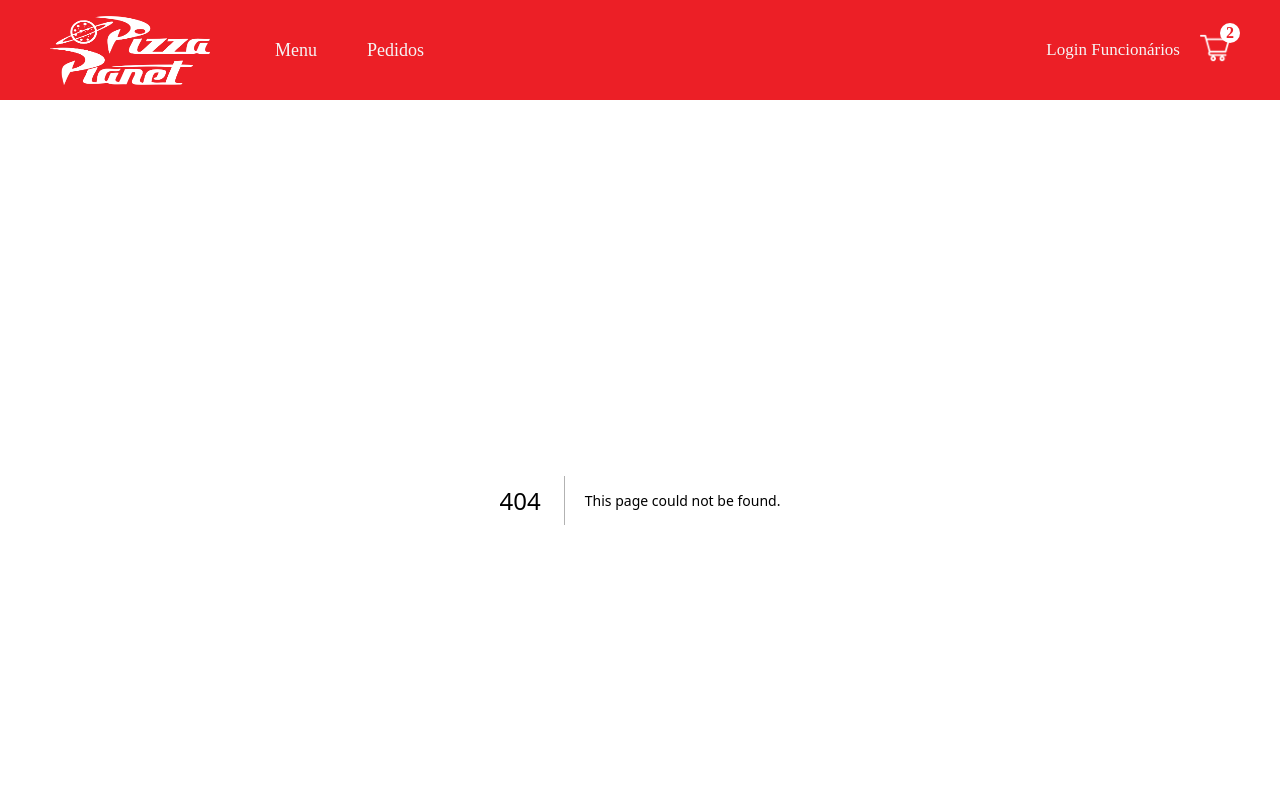
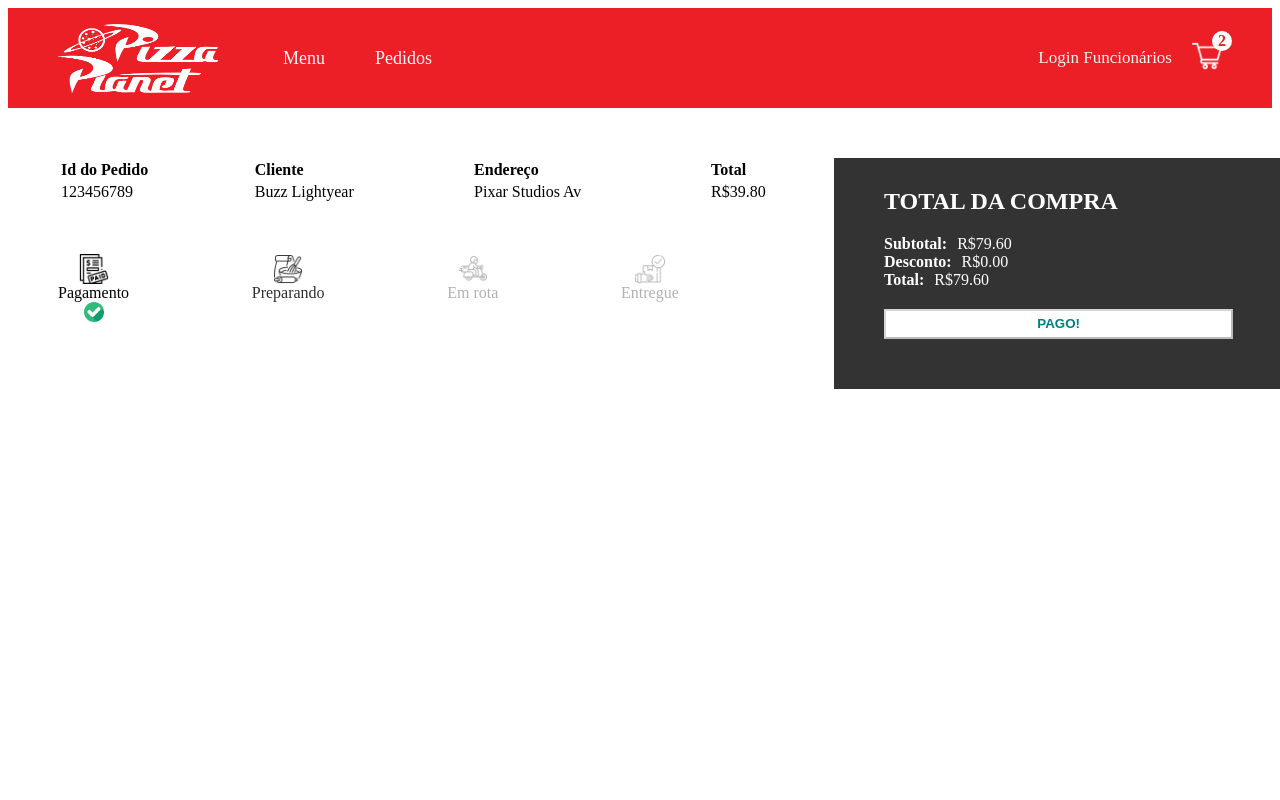
Before and after one commit to ninaduartes/RestaurantePedido, a Next.js app: page /orders/1 in a window 1280 px wide. Before the commit this address had no page. Shown: the top 800 px of the page. Built offline with nearby package versions, Linux system fonts and the light colour scheme.

Commit message:
Adicição Order

```diff
--- a/components/Layout.jsx
+++ b/components/Layout.jsx
@@ -6,7 +6,7 @@
         <>
             <Navbar/>
             {children}
-            <Footer/>
+            {/* <Footer/> */}
         </>
     )
 }
--- /dev/null
+++ b/pages/orders/[id].jsx
@@ -0,0 +1,97 @@
+import styles from "../../styles/Order.module.css"
+import Image from "next/image";
+
+const Order = () => {
+    const status = 0
+    const statusClass = (index)=>{
+        if(index-status <1) return styles.done
+        if(index-status === 1) return styles.inProgress
+        if(index-status >1) return styles.undone
+    }
+
+    return(
+        <div className={styles.container}>
+            <div className={styles.left}>
+                <div className={styles.row}>
+                <table className={styles.table}>
+          <tr className={styles.trTitle}>
+            <th>Id do Pedido</th>
+            <th>Cliente</th>
+            <th>Endereço</th>
+            <th>Total</th>
+          </tr>
+          <tr className={styles.tr}>
+            <td>
+              <span className={styles.id}>123456789</span>
+            </td>
+            <td>
+              <span className={styles.name}>
+                Buzz Lightyear
+              </span>
+            </td>
+            <td>
+              <span className={styles.addres}>Pixar Studios Av</span>
+            </td>
+            <td>
+              <span className={styles.total}>R$39.80</span>
+            </td>
+          </tr>
+        </table>
+                </div>
+                <div className={styles.row}>
+                    <div className={statusClass(0)}>
+                        <Image src="/img/paid.png" width={30} height={30} alt=""/>
+                        <span>Pagamento</span>
+                        <div className={styles.checkedIcon}>
+                            <Image className={styles.checkedIcon} src="/img/checked.png" width={20} height={20} alt=""/>
+                        </div>
+                    </div>
+
+                    <div className={statusClass(1)}>
+                        <Image src="/img/bake.png" width={30} height={30} alt=""/>
+                        <span>Preparando</span>
+                        <div className={styles.checkedIcon}>
+                            <Image className={styles.checkedIcon} src="/img/checked.png" width={20} height={20} alt=""/>
+                        </div>
+                    </div>
+
+                    <div className={statusClass(2)}>
+                        <Image src="/img/bike.png" width={30} height={30} alt=""/>
+                        <span>Em rota</span>
+                        <div className={styles.checkedIcon}>
+                            <Image className={styles.checkedIcon} src="/img/checked.png" width={20} height={20} alt=""/>
+                        </div>
+                    </div>
+
+                    <div className={statusClass(3)}>
+                        <Image src="/img/delivered.png" width={30} height={30} alt=""/>
+                        <span>Entregue</span>
+                        <div className={styles.checkedIcon}>
+                            <Image className={styles.checkedIcon} src="/img/checked.png" width={20} height={20} alt=""/>
+                        </div>
+                    </div>
+
+                </div>
+            </div>
+
+            <div className={styles.right}>
+            <div className={styles.wrapper}>
+                <h2 className={styles.title}>TOTAL DA COMPRA</h2>
+                <div className={styles.totalText}>
+                    <b className={styles.totalTextTitle}>Subtotal:</b>R$79.60
+          </div>
+          <div className={styles.totalText}>
+            <b className={styles.totalTextTitle}>Desconto:</b>R$0.00
+          </div>
+          <div className={styles.totalText}>
+            <b className={styles.totalTextTitle}>Total:</b>R$79.60
+          </div>
+          <button disabled className={styles.button}>PAGO!</button>
+        </div>
+            </div>
+
+        </div>
+    );
+};
+
+export default Order
--- a/styles/Footer.module.css
+++ b/styles/Footer.module.css
@@ -1,8 +1,7 @@
 .container{
     height: calc(20vh - 20px);
     background-color: #ec1f26;
-    display: flex;
-
+    display: fixed;
 }
 
 .item{
--- /dev/null
+++ b/styles/Order.module.css
@@ -0,0 +1,82 @@
+.container {
+    padding: 50px;
+    display: flex;
+  }
+
+  .left {
+    flex: 2;
+  }
+
+  .table {
+    width: 100%;
+    text-align: left;
+    margin-bottom: 50px;
+  }
+
+  .row:last-child {
+    width: 80%;
+    display: flex;
+    justify-content: space-between;
+  }
+
+  .done {
+    display: flex;
+    flex-direction: column;
+    align-items: center;
+  }
+
+  .inProgress {
+    display: flex;
+    flex-direction: column;
+    align-items: center;
+    animation: inProgress 1s ease infinite alternate;
+  }
+
+  @keyframes inProgress {
+    from {
+      opacity: 0;
+    }
+    to {
+      opacity: 1;
+    }
+  }
+
+  .undone {
+    display: flex;
+    flex-direction: column;
+    align-items: center;
+    opacity: 0.3;
+  }
+
+  .undone .checkedIcon,
+  .inProgress .checkedIcon {
+    display: none;
+  }
+
+  .right {
+    flex: 1;
+  }
+
+  .wrapper {
+    width: 90%;
+    max-height: 300px;
+    background-color: #333;
+    color: white;
+    padding: 10px 50px 50px 50px;
+    display: flex;
+    flex-direction: column;
+    justify-content: space-between;
+  }
+
+  .totalTextTitle {
+    margin-right: 10px;
+  }
+
+  .button {
+    background-color: white;
+    height: 30px;
+    color: teal;
+    font-weight: bold;
+    margin-top: 20px;
+    cursor: not-allowed;
+  }
```
Also changed, not shown: pages/cart.jsx (+6 -4 lines), styles/Cart.module.css (+0 -56 lines), public/img/bake.png (added).
